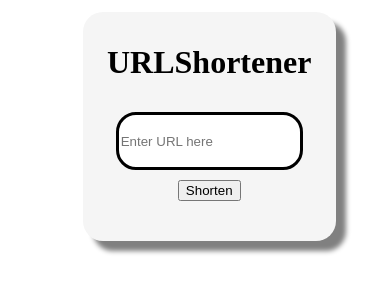
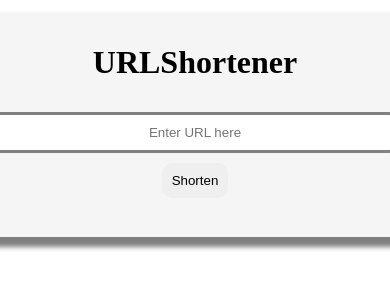
Before and after one commit to Geez14/urlshortener, a Django app: page / in a window 390 px wide; the page is wider, and only the part inside the window is pictured. Shown: the top 300 px of that part. Run offline with Django 4.2, Linux system fonts and the light colour scheme; some libraries are stand-ins or nearby versions.

Commit message:
Merge Conflict 2

```diff
--- a/templates/index.html
+++ b/templates/index.html
@@ -6,7 +6,8 @@
     <meta name="viewport" content="width=device-width, initial-scale=1.0">
     <script src="https://code.jquery.com/jquery-3.1.1.min.js"
         integrity="sha256-hVVnYaiADRTO2PzUGmuLJr8BLUSjGIZsDYGmIJLv2b8=" crossorigin="anonymous"></script>
-    <title>UrlShortner</title>
+
+    <title>URLShortener</title>
     <style>
         body {
             display: flex;
@@ -15,33 +16,28 @@
         }
 
         main {
+            min-width:500px;
             width: 50%;
         }
-
-        @media screen and (max-width:500px) {
-
-            main {
-                width: fit-content;
-            }
-
-        }
-
         button {
             transition: 0.5s;
-            &:hover {
-                transform: scale(1.25);
-            }
+            border-radius:10px;
+            border:none;
+            padding:10px;
+        }
+        button:hover {
+            transform: scale(1.25);
         }
 
         #link {
             border-radius: 20px;
-            border: solid black;
-            height: 50px;
+            border: solid gray;
+            width:400px;
+            text-align:center;
+            padding:10px;
         }
 
         .card-view {
-            height: 100%;
-            width: 100%;
             padding: 10px;
             display: flex;
             flex-direction: column;
@@ -81,7 +77,7 @@
                 </div>
             </form>
             <section id="section">
-                <h2 tag="resultLink"></h2>
+                <h3 tag="resultLink"></h3>
             </section>
         </div>
     </main>
@@ -98,7 +94,7 @@
                 },
                 success: function (data) {
                     const headLink = "localhost:8000/";
-                    $("h2").html(headLink + data);
+                    $("h3").html(headLink + data);
                 }
             });
         });
```
Also changed, not shown: templates/error.html (+6 -7 lines), 1 other file.
